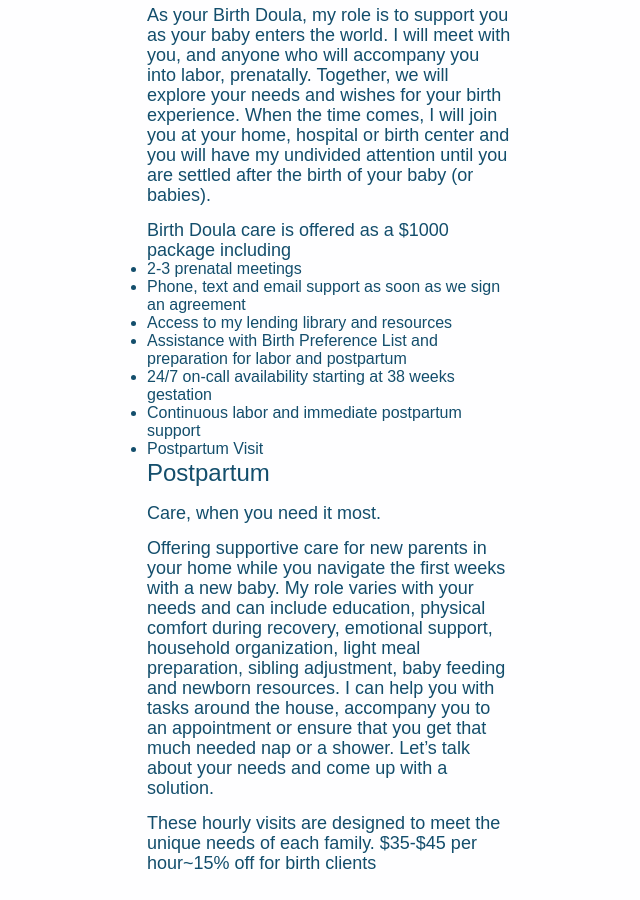
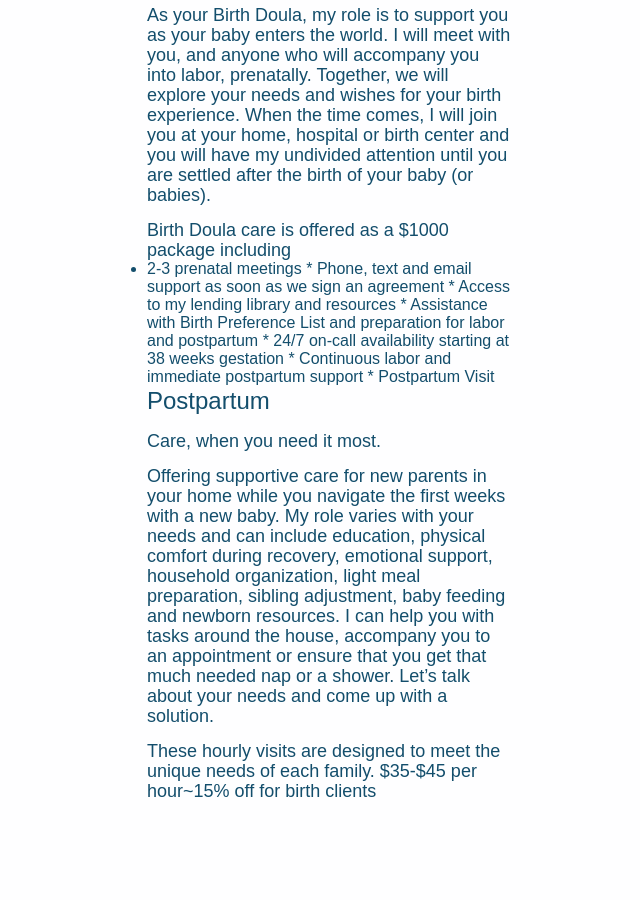
Before and after one commit to aidensymes/harbordoula.com, a Jekyll site: the page built from home.markdown, in a window 1280 px wide and 900 px high, scrolled down 3829 px. Shown: the whole window, without its empty margins (311-951 px from the left). Built offline with Jekyll 4.4.1, drawn with Linux system fonts in a browser that asks for light colours; nearby versions of some CDN libraries; some web fonts are replaced.

```diff
--- a/home.markdown
+++ b/home.markdown
@@ -98,11 +98,11 @@ services:
     your birth experience. When the time comes, I will join you at your home, hospital
     or birth center and you will have my undivided attention until you are settled
     after the birth of your baby (or babies). \n\nBirth Doula care is offered as a
-    $1000 package including\n* 2-3 prenatal meetings\n* Phone, text and email support
-    as soon as we sign an agreement\n* Access to my lending library and resources\n*
+    $1000 package including\n* 2-3 prenatal meetings * Phone, text and email support
+    as soon as we sign an agreement * Access to my lending library and resources *
     Assistance with Birth Preference List and preparation for labor and postpartum
-    \n* 24/7 on-call availability starting at 38 weeks gestation\n* Continuous labor
-    and immediate postpartum support\n* Postpartum Visit\n"
+    * 24/7 on-call availability starting at 38 weeks gestation * Continuous labor
+    and immediate postpartum support * Postpartum Visit\n"
 - name: Postpartum
   description: "Care, when you need it most.\n\nOffering supportive care for new parents
     in your home while you navigate the first weeks with a new baby. My role varies
```
